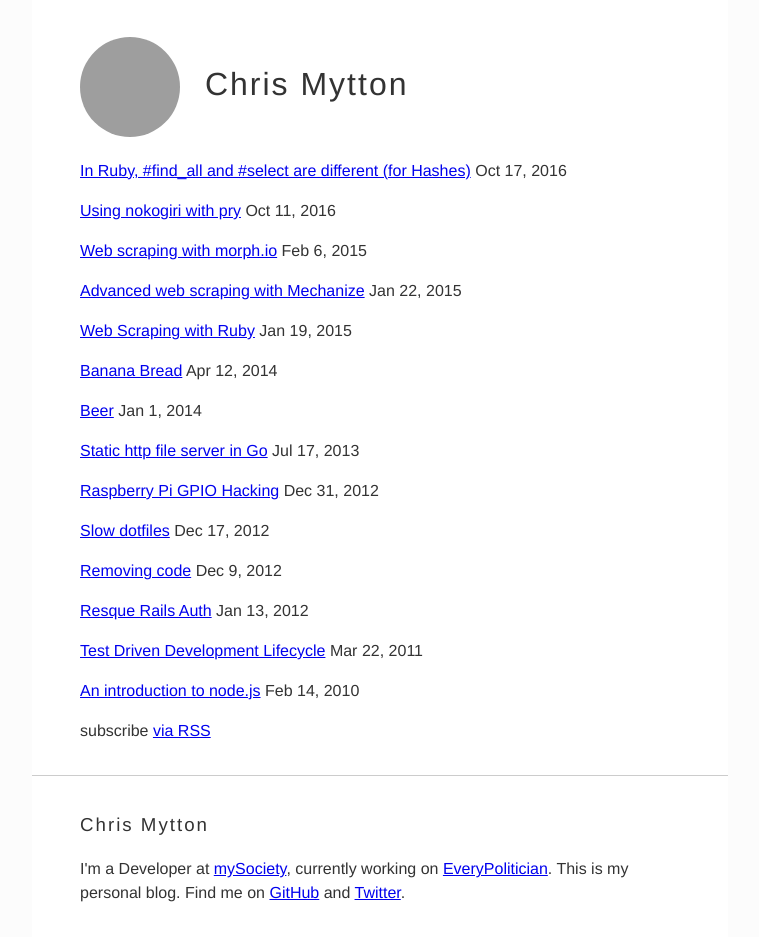
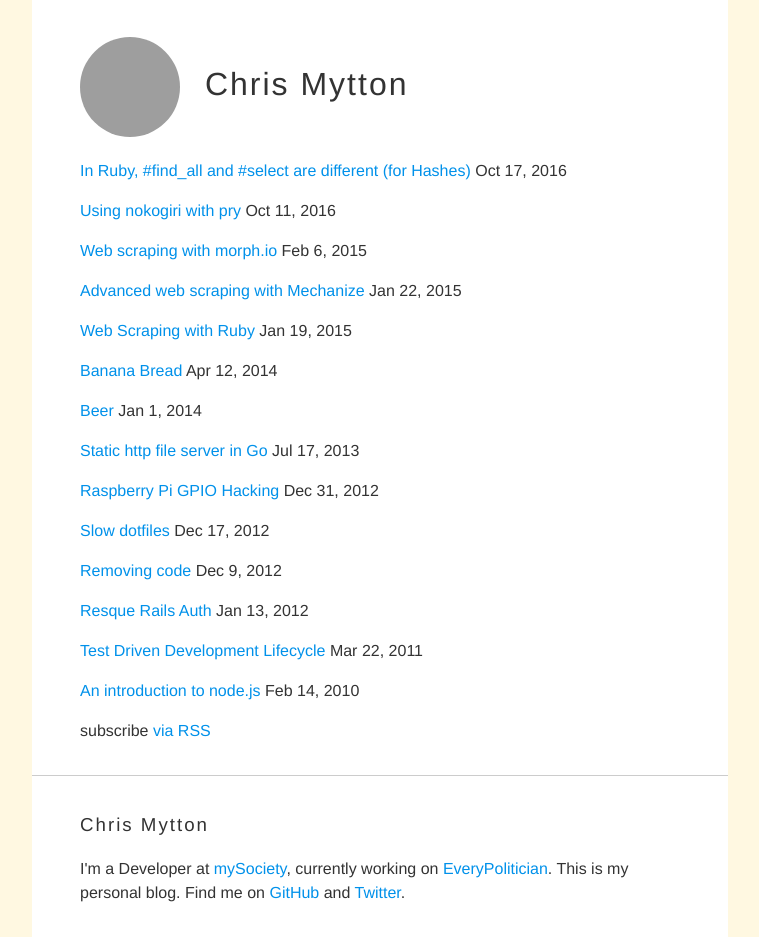
Before and after one commit to chrismytton/chrismytton.github.io, a Jekyll site: the page built from index.html, in a window 1280 px wide. Shown: the whole page, without its empty margins (260-1019 px from the left). Built offline with Jekyll 4.4.1, drawn with Linux system fonts in a browser that asks for light colours; grey boxes are pictures that could not be loaded.

Commit message:
Add some colour

```diff
--- a/_sass/_theme.scss
+++ b/_sass/_theme.scss
@@ -1,3 +1,5 @@
+$primary: #FFF8E1;
+$accent: #0091EA;
 $grey: #fcfcfc;
 $dark-grey: #333;
 $light-grey: #ccc;
@@ -6,9 +8,17 @@ $font-stack: "Helvetica Neue", Helvetica, Arial, sans-serif;
 $light-grey-border: 1px solid $light-grey;
 
 body {
-  background-color: $grey;
+  background-color: $primary;
   color: $dark-grey;
   font-family: $font-stack;
+}
+
+a, a:visited {
+  color: $accent;
+  text-decoration: none;
+  &:hover {
+    text-decoration: underline;
+  }
 }
 
 .container {
@@ -36,7 +46,7 @@ pre, code {
   }
 }
 
-.logo {
+.logo, .logo:visited, .logo:hover {
   color: $dark-grey;
   font-weight: 300;
   letter-spacing: 0.125rem;
```
